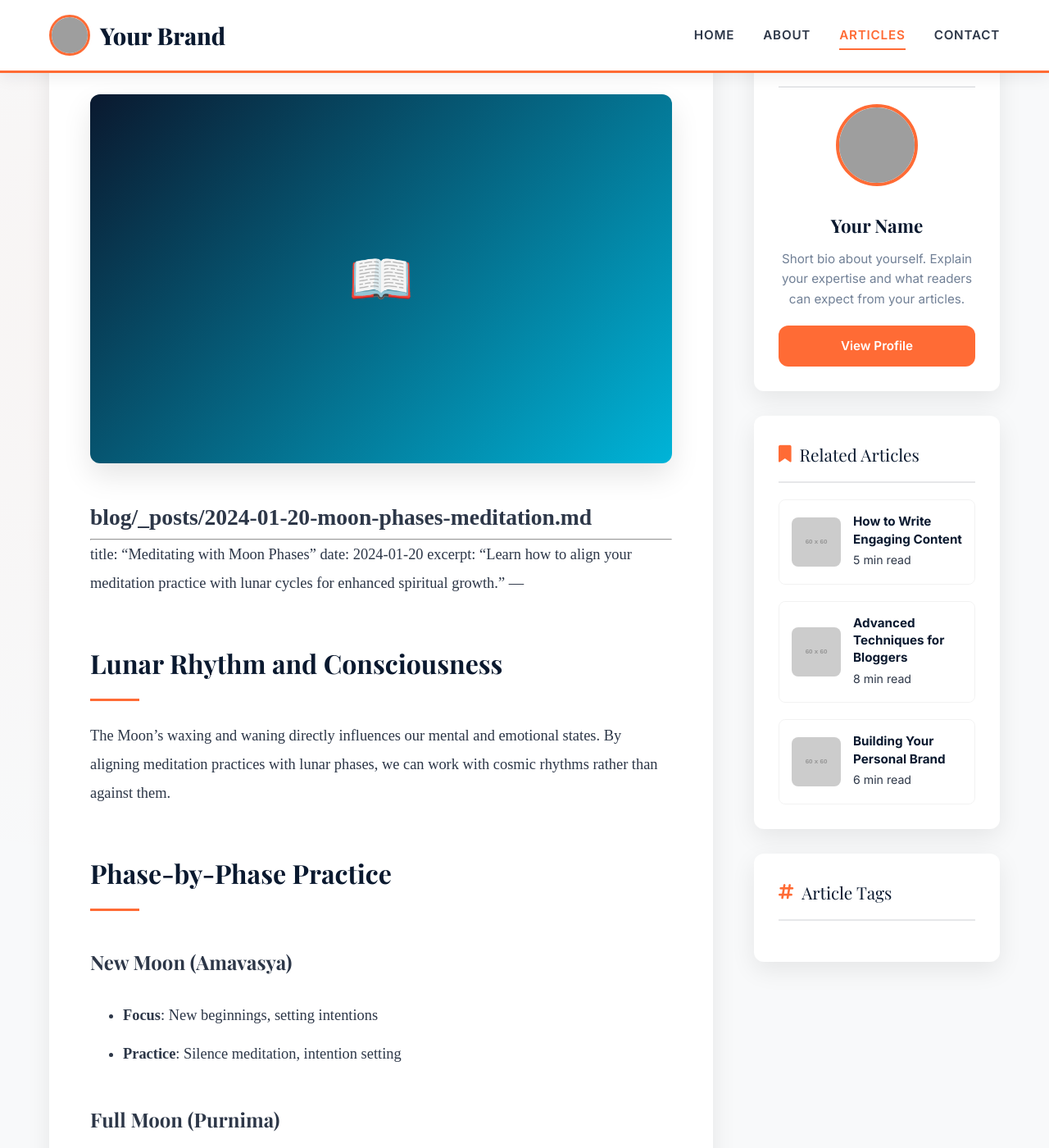
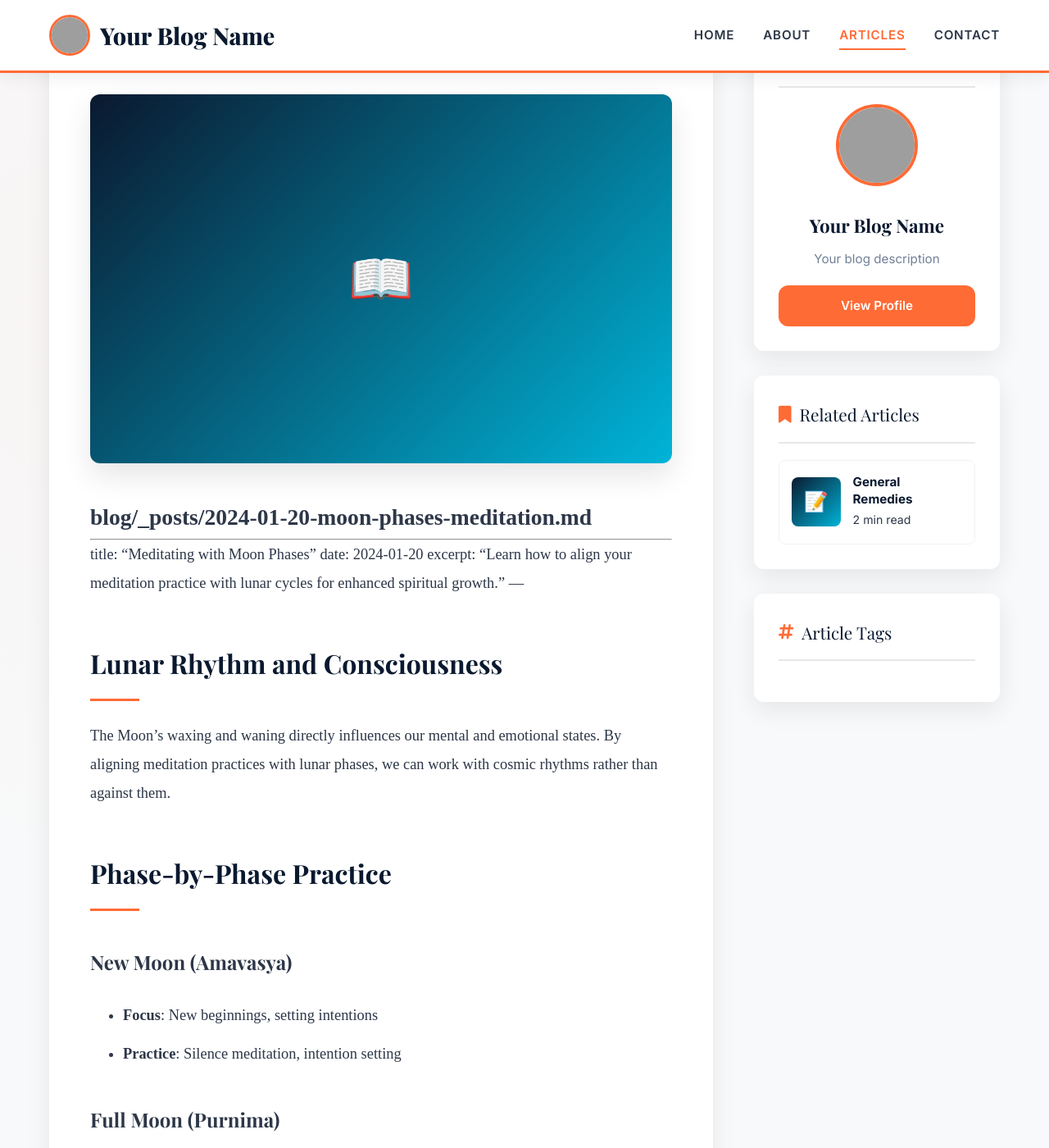
Before and after one commit to kishoredvr/Exploring, a Jekyll site: the page built from blog/_posts/2024-01-20-moon-phases-meditation.md, in a window 1280 px wide and 1400 px high, scrolled down 442 px. Shown: the whole window at 82% size. Built offline with Jekyll 4.4.1, drawn with Linux system fonts in a browser that asks for light colours; some web fonts are replaced; our own code applies the rules of GitHub Pages for plain Markdown files; some of the changed text lies outside the part shown; grey boxes are pictures that could not be loaded.

Commit message:
Update post.html

```diff
--- a/blog/_layouts/post.html
+++ b/blog/_layouts/post.html
@@ -3,7 +3,7 @@
 <head>
     <meta charset="UTF-8">
     <meta name="viewport" content="width=device-width, initial-scale=1.0">
-    <title>{{ page.title }} | Your Brand</title>
+    <title>{{ page.title }} | {{ site.title }}</title>
     <link rel="preconnect" href="https://fonts.googleapis.com">
     <link rel="preconnect" href="https://fonts.gstatic.com" crossorigin>
     <link href="https://fonts.googleapis.com/css2?family=Playfair+Display:wght@400;700;800&family=Inter:wght@300;400;500;600;700&family=Source+Serif+Pro:wght@300;400;600&display=swap" rel="stylesheet">
@@ -926,14 +926,18 @@
         <div class="container">
             <div class="navbar">
                 <div class="logo">
-                    <img src="{{ '/Profilepic.jpg' | relative_url }}" alt="Logo" class="logo-img">
-                    <span>Your Brand</span>
+                    {% if site.logo %}
+                    <img src="{{ site.logo | relative_url }}" alt="Logo" class="logo-img">
+                    {% else %}
+                    <img src="{{ '/assets/images/Profilepic.jpg' | relative_url }}" alt="Logo" class="logo-img">
+                    {% endif %}
+                    <span>{{ site.title }}</span>
                 </div>
                 <nav class="nav-links">
                     <a href="{{ '/' | relative_url }}">Home</a>
-                    <a href="{{ '/AboutMe.html' | relative_url }}">About</a>
-                    <a href="{{ '/Articles.html' | relative_url }}" class="active">Articles</a>
-                    <a href="{{ '/MessageMe.html' | relative_url }}">Contact</a>
+                    <a href="{{ '/about' | relative_url }}">About</a>
+                    <a href="{{ '/blog' | relative_url }}" class="active">Articles</a>
+                    <a href="{{ '/contact' | relative_url }}">Contact</a>
                 </nav>
             </div>
         </div>
@@ -945,7 +949,7 @@
                 <div class="article-breadcrumb">
                     <a href="{{ '/' | relative_url }}">Home</a>
                     <i class="fas fa-chevron-right"></i>
-                    <a href="{{ '/Articles.html' | relative_url }}">Articles</a>
+                    <a href="{{ '/blog' | relative_url }}">Articles</a>
                     <i class="fas fa-chevron-right"></i>
                     <span>{{ page.categories | first | default: 'Article' }}</span>
                 </div>
@@ -963,7 +967,14 @@
                     </div>
                     <div class="meta-item">
                         <i class="far fa-clock"></i>
-                        <span>{{ page.read_time | default: '5' }} min read</span>
+                        <span>
+                            {% assign words = content | number_of_words %}
+                            {% if words < 360 %}
+                                1 min read
+                            {% else %}
+                                {{ words | divided_by:180 }} min read
+                            {% endif %}
+                        </span>
                     </div>
                     {% if page.categories %}
                     <div class="article-category">{{ page.categories | join: ', ' }}</div>
@@ -980,6 +991,10 @@
                 <div class="article-image">
                     <img src="{{ page.image | relative_url }}" alt="{{ page.title }}">
                 </div>
+                {% elsif page.image_url %}
+                <div class="article-image">
+                    <img src="{{ page.image_url }}" alt="{{ page.title }}">
+                </div>
                 {% else %}
                 <div class="article-image" style="background: linear-gradient(135deg, var(--primary-color) 0%, var(--accent-secondary) 100%); display: flex; align-items: center; justify-content: center; color: white; font-size: 4rem;">
                     {{ page.emoji | default: '📖' }}
@@ -993,12 +1008,12 @@
                 <div class="article-actions">
                     <div class="share-buttons">
                         <span style="font-weight: 600; margin-right: 10px; color: var(--text-light);">Share:</span>
-                        <a href="#" class="share-btn twitter"><i class="fab fa-twitter"></i></a>
-                        <a href="#" class="share-btn facebook"><i class="fab fa-facebook-f"></i></a>
-                        <a href="#" class="share-btn linkedin"><i class="fab fa-linkedin-in"></i></a>
+                        <a href="https://twitter.com/intent/tweet?text={{ page.title | uri_escape }}&url={{ site.url }}{{ page.url | relative_url }}" class="share-btn twitter" target="_blank"><i class="fab fa-twitter"></i></a>
+                        <a href="https://www.facebook.com/sharer/sharer.php?u={{ site.url }}{{ page.url | relative_url }}" class="share-btn facebook" target="_blank"><i class="fab fa-facebook-f"></i></a>
+                        <a href="https://www.linkedin.com/shareArticle?mini=true&url={{ site.url }}{{ page.url | relative_url }}&title={{ page.title | uri_escape }}" class="share-btn linkedin" target="_blank"><i class="fab fa-linkedin-in"></i></a>
                         <a href="#" class="share-btn link" onclick="copyArticleLink()"><i class="fas fa-link"></i></a>
                     </div>
-                    <a href="{{ '/Articles.html' | relative_url }}" class="btn btn-secondary">
+                    <a href="{{ '/blog' | relative_url }}" class="btn btn-secondary">
                         <i class="fas fa-arrow-left"></i> Back to Articles
                     </a>
                 </div>
@@ -1010,10 +1025,14 @@
                         <i class="fas fa-user-edit"></i>
                         <span>About the Author</span>
                     </div>
-                    <img src="{{ '/Profilepic.jpg' | relative_url }}" alt="Author" class="author-avatar">
-                    <h3 class="author-name">Your Name</h3>
-                    <p class="author-bio">Short bio about yourself. Explain your expertise and what readers can expect from your articles.</p>
-                    <a href="{{ '/AboutMe.html' | relative_url }}" class="btn btn-primary" style="width: 100%;">View Profile</a>
+                    {% if site.author_image %}
+                    <img src="{{ site.author_image | relative_url }}" alt="Author" class="author-avatar">
+                    {% else %}
+                    <img src="{{ '/assets/images/Profilepic.jpg' | relative_url }}" alt="Author" class="author-avatar">
+                    {% endif %}
+                    <h3 class="author-name">{{ site.author | default: site.title }}</h3>
+                    <p class="author-bio">{{ site.description }}</p>
+                    <a href="{{ '/about' | relative_url }}" class="btn btn-primary" style="width: 100%;">View Profile</a>
                 </div>
 
                 <div class="sidebar-widget">
@@ -1022,28 +1041,28 @@
                         <span>Related Articles</span>
                     </div>
                     <div class="related-articles">
-                        <!-- You can dynamically populate this -->
-                        <div class="related-article">
-                            <img src="https://via.placeholder.com/60" alt="Related">
+                        {% for post in site.related_posts limit:3 %}
+                        <a href="{{ post.url | relative_url }}" class="related-article">
+                            {% if post.image %}
+                            <img src="{{ post.image | relative_url }}" alt="{{ post.title }}">
+                            {% else %}
+                            <div style="width: 60px; height: 60px; background: linear-gradient(135deg, var(--primary-color) 0%, var(--accent-secondary) 100%); border-radius: 8px; display: flex; align-items: center; justify-content: center; color: white; font-size: 1.5rem;">
+                                {{ post.emoji | default: '📝' }}
+                            </div>
+                            {% endif %}
                             <div>
-                                <h4>How to Write Engaging Content</h4>
-                                <small>5 min read</small>
+                                <h4>{{ post.title }}</h4>
+                                <small>
+                                    {% assign words = post.content | number_of_words %}
+                                    {% if words < 360 %}
+                                        1 min read
+                                    {% else %}
+                                        {{ words | divided_by:180 }} min read
+                                    {% endif %}
+                                </small>
                             </div>
-                        </div>
-                        <div class="related-article">
-                            <img src="https://via.placeholder.com/60" alt="Related">
-                            <div>
-                                <h4>Advanced Techniques for Bloggers</h4>
-                                <small>8 min read</small>
-                            </div>
-                        </div>
-                        <div class="related-article">
-                            <img src="https://via.placeholder.com/60" alt="Related">
-                            <div>
-                                <h4>Building Your Personal Brand</h4>
-                                <small>6 min read</small>
-                            </div>
-                        </div>
+                        </a>
+                        {% endfor %}
                     </div>
                 </div>
 
@@ -1054,7 +1073,7 @@
                     </div>
                     <div style="display: flex; flex-wrap: wrap; gap: 10px;">
                         {% for tag in page.tags %}
-                        <span style="background: rgba(10, 25, 47, 0.08); padding: 6px 14px; border-radius: 20px; font-size: 0.85rem;">{{ tag }}</span>
+                        <a href="{{ '/blog/tags' | relative_url }}#{{ tag | slugify }}" style="background: rgba(10, 25, 47, 0.08); padding: 6px 14px; border-radius: 20px; font-size: 0.85rem;">{{ tag }}</a>
                         {% endfor %}
                     </div>
                 </div>
@@ -1134,46 +1153,55 @@
         <div class="container">
             <div class="footer-content">
                 <div class="footer-col">
-                    <h3>Your Brand</h3>
-                    <p style="opacity: 0.8; line-height: 1.7; margin-bottom: 20px;">Creating valuable content and fostering meaningful discussions.</p>
+                    <h3>{{ site.title }}</h3>
+                    <p style="opacity: 0.8; line-height: 1.7; margin-bottom: 20px;">{{ site.description }}</p>
+                    {% if site.social_links %}
                     <div class="social-links">
-                        <a href="#" class="social-link"><i class="fab fa-twitter"></i></a>
-                        <a href="#" class="social-link"><i class="fab fa-linkedin-in"></i></a>
-                        <a href="#" class="social-link"><i class="fab fa-github"></i></a>
-                        <a href="#" class="social-link"><i class="fab fa-youtube"></i></a>
+                        {% if site.social_links.twitter %}
+                        <a href="{{ site.social_links.twitter }}" class="social-link" target="_blank"><i class="fab fa-twitter"></i></a>
+                        {% endif %}
+                        {% if site.social_links.linkedin %}
+                        <a href="{{ site.social_links.linkedin }}" class="social-link" target="_blank"><i class="fab fa-linkedin-in"></i></a>
+                        {% endif %}
+                        {% if site.social_links.github %}
+                        <a href="{{ site.social_links.github }}" class="social-link" target="_blank"><i class="fab fa-github"></i></a>
+                        {% endif %}
+                        {% if site.social_links.youtube %}
+                        <a href="{{ site.social_links.youtube }}" class="social-link" target="_blank"><i class="fab fa-youtube"></i></a>
+                        {% endif %}
                     </div>
+                    {% endif %}
                 </div>
                 <div class="footer-col">
                     <h3>Quick Links</h3>
                     <div class="footer-links">
                         <a href="{{ '/' | relative_url }}">Home</a>
-                        <a href="{{ '/AboutMe.html' | relative_url }}">About Me</a>
-                        <a href="{{ '/Articles.html' | relative_url }}">All Articles</a>
-                        <a href="{{ '/MessageMe.html' | relative_url }}">Contact</a>
+                        <a href="{{ '/about' | relative_url }}">About Me</a>
+                        <a href="{{ '/blog' | relative_url }}">All Articles</a>
+                        <a href="{{ '/contact' | relative_url }}">Contact</a>
                     </div>
                 </div>
                 <div class="footer-col">
                     <h3>Categories</h3>
                     <div class="footer-links">
-                        <a href="#">Technology</a>
-                        <a href="#">Business</a>
-                        <a href="#">Personal Development</a>
-                        <a href="#">Creative Writing</a>
+                        {% for category in site.categories limit:4 %}
+                        <a href="{{ '/blog/categories' | relative_url }}#{{ category[0] | slugify }}">{{ category[0] }}</a>
+                        {% endfor %}
                     </div>
                 </div>
                 <div class="footer-col">
                     <h3>Stay Updated</h3>
                     <p style="opacity: 0.8; margin-bottom: 20px;">Subscribe to get notified about new articles and updates.</p>
-                    <div style="display: flex;">
-                        <input type="email" placeholder="Your email" style="flex: 1; padding: 12px; border: none; border-radius: 8px 0 0 8px;">
-                        <button class="btn btn-primary" style="border-radius: 0 8px 8px 0;">Subscribe</button>
-                    </div>
+                    <form id="newsletter-form" style="display: flex;">
+                        <input type="email" placeholder="Your email" required style="flex: 1; padding: 12px; border: none; border-radius: 8px 0 0 8px;">
+                        <button type="submit" class="btn btn-primary" style="border-radius: 0 8px 8px 0;">Subscribe</button>
+                    </form>
                 </div>
             </div>
             <div class="copyright">
-                &copy; {{ site.time | date: '%Y' }} Your Brand. All rights reserved. |
-                <a href="{{ '/Terms.html' | relative_url }}" style="color: inherit; opacity: 0.8;">Terms & Conditions</a> |
-                <a href="#" style="color: inherit; opacity: 0.8;">Privacy Policy</a>
+                &copy; {{ site.time | date: '%Y' }} {{ site.title }}. All rights reserved. |
+                <a href="{{ '/terms' | relative_url }}" style="color: inherit; opacity: 0.8;">Terms & Conditions</a> |
+                <a href="{{ '/privacy' | relative_url }}" style="color: inherit; opacity: 0.8;">Privacy Policy</a>
             </div>
         </div>
     </footer>
@@ -1187,7 +1215,7 @@
     <script>
         // Enhanced Comments System
         document.addEventListener('DOMContentLoaded', function() {
-            const articleId = '{{ page.url | slugify }}';
+            const articleId = '{{ page.id | default: page.url | slugify }}';
             const notification = document.getElementById('notification');
             const notificationText = document.getElementById('notification-text');
 
@@ -1249,7 +1280,7 @@
                                 </span>
                             </div>
                         </div>
-                        <div class="comment-content">${comment.message}</div>
+                        <div class="comment-content">${comment.message.replace(/\n/g, '<br>')}</div>
                         ${comment.replies && comment.replies.length > 0 ? `
                             <div class="replies" style="margin-top: 20px; padding-left: 20px; border-left: 2px solid rgba(0,0,0,0.1);">
                                 ${comment.replies.map(reply => `
@@ -1263,7 +1294,7 @@
                                                 </div>
                                             </div>
                                         </div>
-                                        <div class="comment-content">${reply.message}</div>
+                                        <div class="comment-content">${reply.message.replace(/\n/g, '<br>')}</div>
                                     </div>
                                 `).join('')}
                             </div>
@@ -1415,43 +1456,6 @@
             // Initialize
             loadComments();
             markAuthorComments();
-
-            // Add some sample comments on first visit if none exist
-            const comments = JSON.parse(localStorage.getItem(`comments_${articleId}`)) || [];
-            if (comments.length === 0) {
-                // Uncomment to add sample comments for demo purposes
-                /*
-                const sampleComments = [
-                    {
-                        name: 'Alex Johnson',
-                        email: '',
-                        message: 'This article really resonated with me. The section about personal branding was particularly insightful. Looking forward to more content like this!',
-                        date: new Date(Date.now() - 86400000).toISOString(), // 1 day ago
-                        isAuthor: false,
-                        likes: 5,
-                        replies: []
-                    },
-                    {
-                        name: 'Sarah Miller',
-                        email: '',
-                        message: 'I\'ve been following your articles for a while now and this might be your best one yet. Could you expand more on the technical aspects in a future post?',
-                        date: new Date(Date.now() - 172800000).toISOString(), // 2 days ago
-                        isAuthor: false,
-                        likes: 3,
-                        replies: [
-                            {
-                                name: 'You',
-                                message: 'Thanks Sarah! I\'m planning a more technical deep-dive for next month. Stay tuned!',
-                                date: new Date(Date.now() - 86400000).toISOString()
-                            }
-                        ]
-                    }
-                ];
-
-                localStorage.setItem(`comments_${articleId}`, JSON.stringify(sampleComments));
-                loadComments();
-                */
-            }
         });
     </script>
 </body>
```
Also changed, not shown: other parts of blog/_layouts/post.html (+15 -2 lines).
